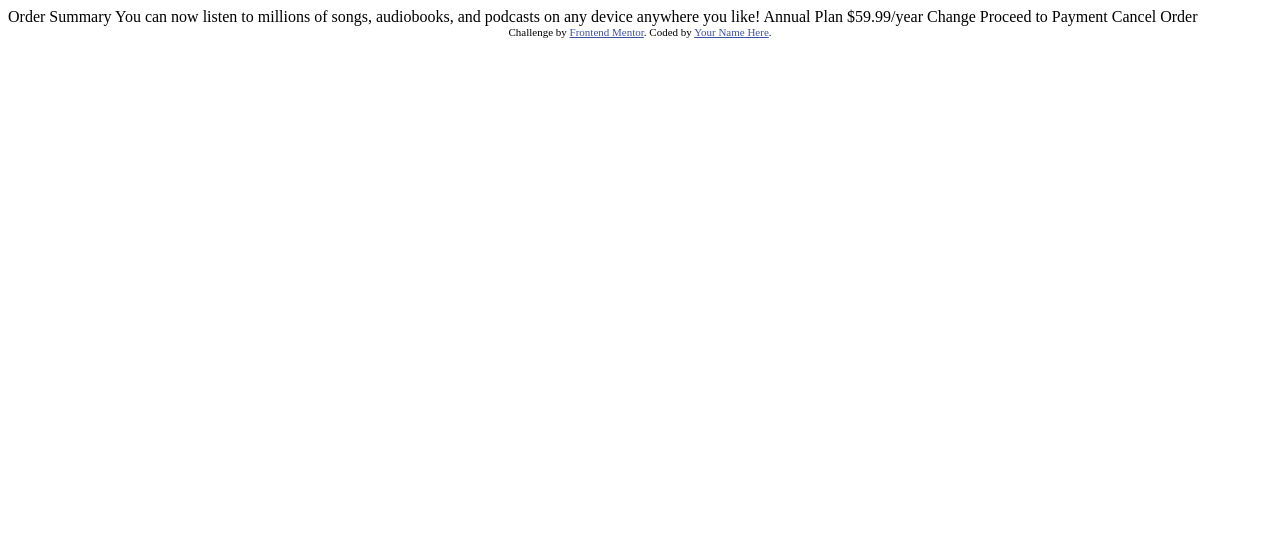
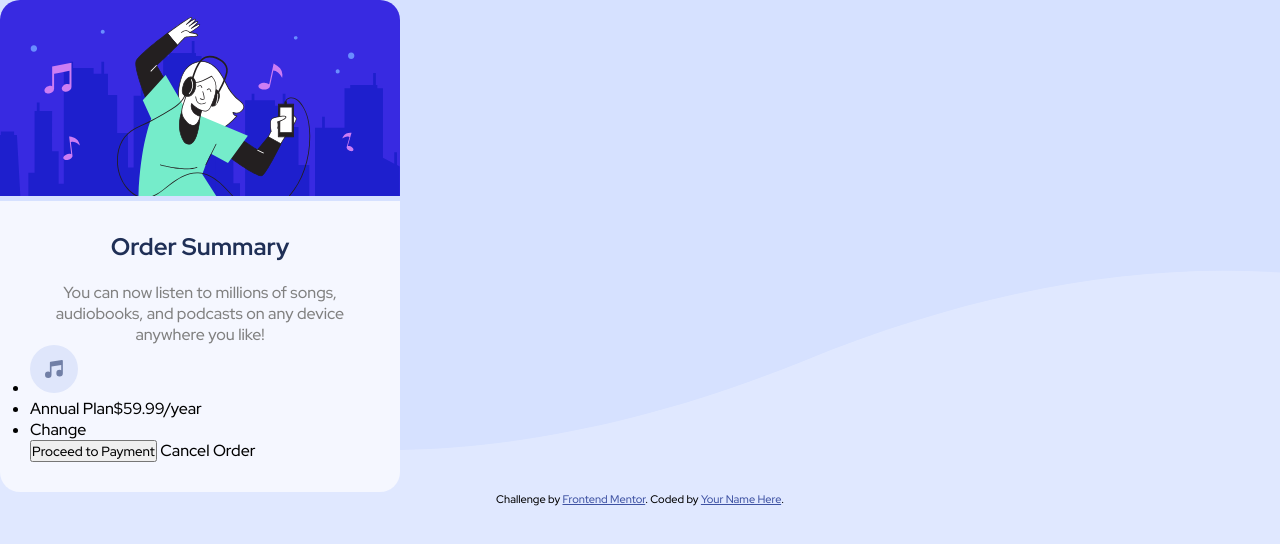
Before and after one commit to patrick-nsolo/order-summary-component-main, a plain HTML site: page index.html in a window 1280 px wide. Drawn offline with Linux system fonts and the light colour scheme.

Commit message:
Order summary component
OSC  project second commit

```diff
--- a/index.html
+++ b/index.html
@@ -3,11 +3,12 @@
 <head>
   <meta charset="UTF-8">
   <meta name="viewport" content="width=device-width, initial-scale=1.0"> <!-- displays site properly based on user's device -->
-
+  <link rel="preconnect" href="https://fonts.googleapis.com">
+  <link rel="preconnect" href="https://fonts.gstatic.com" crossorigin>
+  <link href="https://fonts.googleapis.com/css2?family=Outfit:wght@300;400;500&family=Red+Hat+Display:wght@500;700;900&display=swap" rel="stylesheet">
   <link rel="icon" type="image/png" sizes="32x32" href="./images/favicon-32x32.png">
-
+  <link rel="stylesheet" type="text/css" href="/styles/style.css">
   <title>Frontend Mentor | Order summary card</title>
-
   <!-- Feel free to remove these styles or customise in your own stylesheet 👍 -->
   <style>
     .attribution { font-size: 11px; text-align: center; }
@@ -15,20 +16,23 @@
   </style>
 </head>
 <body>
-
-  Order Summary
-
-  You can now listen to millions of songs, audiobooks, and podcasts on any
-  device anywhere you like!
-
-  Annual Plan
-  $59.99/year
-
-  Change
-
-  Proceed to Payment
-  Cancel Order
-
+  <div class="container">
+    <img class="hero" src="images/illustration-hero.svg"/>
+    <div class="card">
+      <h1>Order Summary</h1>
+      <p>You can now listen to millions of songs, audiobooks, and podcasts on any
+        device anywhere you like!</p>
+      <div>
+        <ul>
+          <li><img src="images/icon-music.svg"/></li>
+          <li><span>Annual Plan</span>$59.99/year</li>
+          <li>Change</li>
+        </ul>
+      </div>
+      <button>Proceed to Payment</button>
+      <a>Cancel Order</a>
+    </div>
+  </div>
   <div class="attribution">
     Challenge by <a href="https://www.frontendmentor.io?ref=challenge" target="_blank">Frontend Mentor</a>.
     Coded by <a href="#">Your Name Here</a>.
--- /dev/null
+++ b/styles/style.css
@@ -0,0 +1,45 @@
+@import url('https://fonts.googleapis.com/css2?family=Outfit:wght@300;400;500&family=Red+Hat+Display:wght@500;700;900&display=swap');
+*{
+    padding: 0;
+    margin:0;
+    font-family: 'Red Hat Display', sans-serif;
+}
+img{
+    max-inline-size: 100%;
+    block-size: auto;
+}
+:root{
+    --Paleblue: hsl(225, 100%, 94%);
+    --Brightblue: hsl(245, 75%, 52%);
+    --Verypaleblue: hsl(225, 100%, 98%);
+    --Desaturatedblue: hsl(224, 23%, 55%);
+    --Darkblue: hsl(223, 47%, 23%);
+}
+body{
+    background-color: var(--Paleblue);
+    background-image: url(/images/pattern-background-desktop.svg);
+    background-repeat: no-repeat;
+    background-size: 1600px 450px;
+}
+h1{
+    font-size: 1.5rem;
+    text-align: center;
+    color: var(--Darkblue);
+}
+p{
+    font-size: 1rem;
+    text-align: center;
+    color:grey;
+    margin-top: 20px;
+}
+.container{
+    width: 400px;
+}
+.hero{
+    border-radius: 20px 20px 0 0;
+}
+.card{
+    background-color: var(--Verypaleblue);
+    padding: 30px;
+    border-radius: 0 0 20px 20px;
+}
```
Also changed, not shown: 1 other file.
